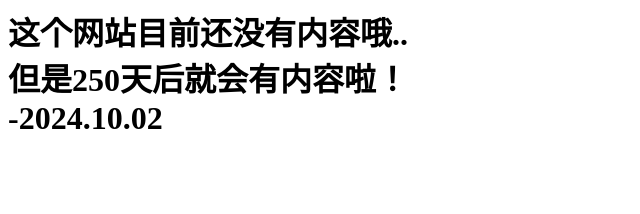
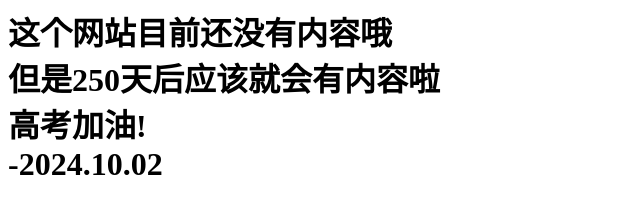
Before and after one commit to HurryBy/202597, a plain HTML site: page index.html in a window 1280 px wide. Shown: the whole page, without its empty margins (0-640 px from the left). Drawn offline with Linux system fonts and the light colour scheme.

Commit message:
Update index.html

```diff
--- a/index.html
+++ b/index.html
@@ -1,5 +1,6 @@
 <h1>
-    这个网站目前还没有内容哦..<br>
-    但是250天后就会有内容啦！<br>
+    这个网站目前还没有内容哦<br>
+    但是250天后应该就会有内容啦<br>
+    高考加油!<br>
     -2024.10.02
 </h1>
```
